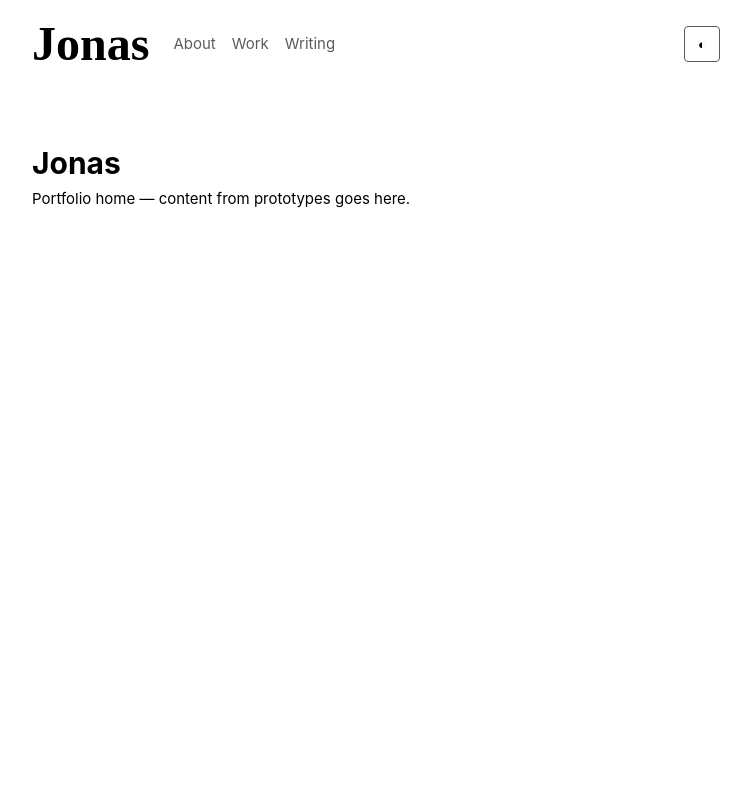
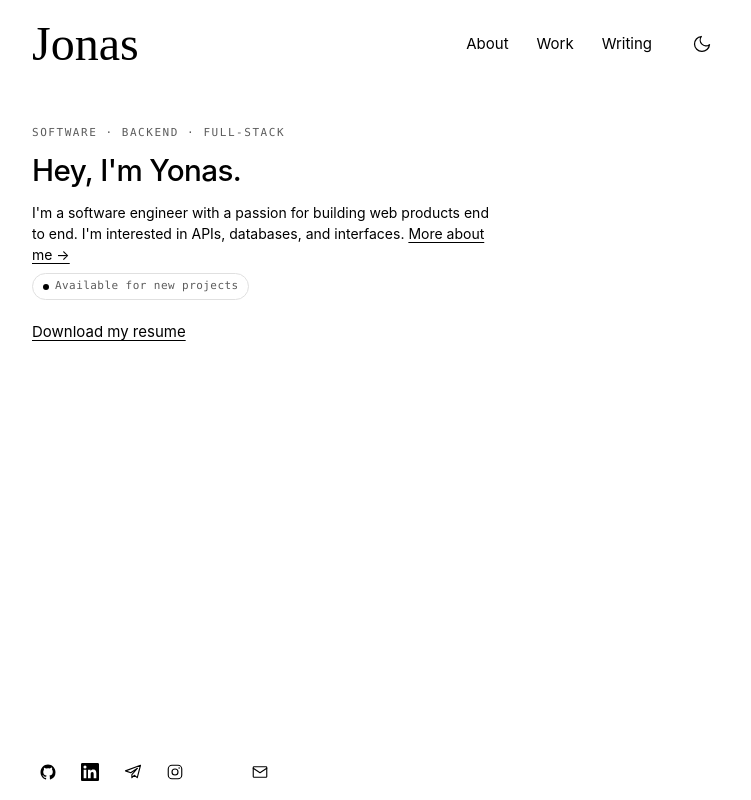
Before and after one commit to J0na555/v3, an Astro site: page / in a window 1280 px wide. Shown: the whole page, without its empty margins (264-1015 px from the left). Built offline with nearby package versions, Linux system fonts and the light colour scheme; Astro itself is replaced by a stand-in of ours; a web font is replaced by a local one.

Commit message:
Add hero section

```diff
--- a/src/components/SiteHeader.astro
+++ b/src/components/SiteHeader.astro
@@ -5,54 +5,25 @@ import ThemeToggle from './ThemeToggle.astro';
 const pathname = Astro.url.pathname;
 ---
 
-<header class="site-header">
-	<a class="logo" href="/">Jonas</a>
-	<nav aria-label="Primary">
-		<ul>
+<header class="site-head">
+	<a href="/" class="site-logo">Jonas</a>
+	<div class="head-end">
+		<nav aria-label="Primary">
 			{
-				navItems.map((item) => (
-					<li>
+				navItems.map((item) => {
+					const active = isActive(pathname, item.href);
+					return (
 						<a
 							href={item.href}
-							aria-current={isActive(pathname, item.href) ? 'page' : undefined}
+							class:list={{ 'is-active': active }}
+							aria-current={active ? 'page' : undefined}
 						>
 							{item.label}
 						</a>
-					</li>
-				))
+					);
+				})
 			}
-		</ul>
-	</nav>
-	<ThemeToggle />
+		</nav>
+		<ThemeToggle />
+	</div>
 </header>
-
-<style>
-	.site-header {
-		display: flex;
-		align-items: center;
-		gap: 1.5rem;
-		margin-bottom: 2rem;
-	}
-
-	.logo {
-		font-weight: 600;
-		text-decoration: none;
-	}
-
-	nav ul {
-		display: flex;
-		gap: 1rem;
-		list-style: none;
-		margin: 0;
-		padding: 0;
-	}
-
-	nav a {
-		text-decoration: none;
-		color: var(--muted);
-	}
-
-	nav a[aria-current='page'] {
-		color: var(--fg);
-	}
-</style>
--- a/src/components/SocialFooter.astro
+++ b/src/components/SocialFooter.astro
@@ -1,10 +1,61 @@
-<footer class="social-footer" aria-label="Social links">
-	<!-- Social SVG cluster from prototypes goes here -->
-</footer>
-
-<style>
-	.social-footer {
-		margin-top: 2rem;
-		color: var(--muted);
-	}
-</style>
+<nav class="social" aria-label="Social links">
+	<a
+		href="https://github.com/J0na555"
+		target="_blank"
+		rel="noopener noreferrer"
+		aria-label="GitHub"
+	>
+		<svg viewBox="0 0 24 24" aria-hidden="true"
+			><path
+				d="M12 2C6.48 2 2 6.58 2 12.26c0 4.5 2.87 8.32 6.84 9.67.5.1.68-.22.68-.48 0-.24-.01-.87-.01-1.7-2.78.62-3.37-1.36-3.37-1.36-.45-1.18-1.12-1.5-1.12-1.5-.92-.64.07-.63.07-.63 1.02.07 1.55 1.07 1.55 1.07.9 1.58 2.36 1.12 2.94.86.09-.67.35-1.12.64-1.38-2.22-.26-4.56-1.14-4.56-5.08 0-1.12.39-2.03 1.03-2.75-.1-.26-.45-1.3.1-2.7 0 0 .84-.28 2.75 1.05A9.2 9.2 0 0 1 12 6.84c.85 0 1.71.12 2.51.34 1.9-1.33 2.74-1.05 2.74-1.05.55 1.4.2 2.44.1 2.7.64.72 1.03 1.63 1.03 2.75 0 3.95-2.34 4.82-4.57 5.08.36.32.68.94.68 1.9 0 1.37-.01 2.47-.01 2.81 0 .27.18.58.69.48A10.03 10.03 0 0 0 22 12.26C22 6.58 17.52 2 12 2z"
+			></path></svg
+		>
+	</a>
+	<a
+		href="https://www.linkedin.com/in/yonas-girma-339038386/"
+		target="_blank"
+		rel="noopener noreferrer"
+		aria-label="LinkedIn"
+	>
+		<svg viewBox="0 0 24 24" aria-hidden="true"
+			><path
+				d="M20.447 20.452h-3.554v-5.569c0-1.328-.027-3.037-1.852-3.037-1.853 0-2.136 1.445-2.136 2.939v5.667H9.351V9h3.414v1.561h.046c.477-.9 1.637-1.85 3.37-1.85 3.601 0 4.267 2.37 4.267 5.455v6.286zM5.337 7.433a2.062 2.062 0 0 1-2.063-2.065 2.062 2.062 0 0 1 2.063-2.063 2.062 2.062 0 0 1 2.063 2.065 2.062 2.062 0 0 1-2.063 2.065zm1.782 13.019H3.555V9h3.564v11.452zM22.225 0H1.771C.792 0 0 .774 0 1.729v20.542C0 23.227.792 24 1.771 24h20.451C23.2 24 24 23.227 24 22.271V1.729C24 .774 23.2 0 22.222 0h.003z"
+			></path></svg
+		>
+	</a>
+	<a
+		href="https://t.me/JONAZZ2"
+		target="_blank"
+		rel="noopener noreferrer"
+		aria-label="Telegram"
+	>
+		<svg viewBox="0 0 24 24" aria-hidden="true"
+			><path d="M22 3L2 10.5l7 2.5L18 7l-7.5 8.5v4l3.2-3.1 4 3.1L22 3z"></path></svg
+		>
+	</a>
+	<a
+		href="https://instagram.com/"
+		target="_blank"
+		rel="noopener noreferrer"
+		aria-label="Instagram"
+	>
+		<svg viewBox="0 0 24 24" aria-hidden="true"
+			><rect x="3" y="3" width="18" height="18" rx="5"></rect><circle
+				cx="12"
+				cy="12"
+				r="4"></circle><circle cx="17.5" cy="6.5" r="1" fill="currentColor" stroke="none"
+			></circle></svg
+		>
+	</a>
+	<a href="https://x.com/" target="_blank" rel="noopener noreferrer" aria-label="X">
+		<svg viewBox="0 0 24 24" aria-hidden="true"
+			><path d="M4 4l16 16M20 4L4 20"></path></svg
+		>
+	</a>
+	<a href="mailto:xjonasg@gmail.com" aria-label="Email">
+		<svg viewBox="0 0 24 24" aria-hidden="true"
+			><rect x="3" y="5" width="18" height="14" rx="1"></rect><path d="M3 7l9 6 9-6"
+			></path></svg
+		>
+	</a>
+</nav>
--- a/src/components/ThemeToggle.astro
+++ b/src/components/ThemeToggle.astro
@@ -1,44 +1,46 @@
-<button type="button" class="theme-toggle" aria-label="Toggle theme">
-	<span aria-hidden="true">◐</span>
+<button type="button" class="theme-btn" aria-label="Switch to light mode">
+	<svg class="icon-sun" viewBox="0 0 24 24" aria-hidden="true" hidden>
+		<circle cx="12" cy="12" r="4"></circle>
+		<path
+			d="M12 2v2M12 20v2M4.93 4.93l1.41 1.41M17.66 17.66l1.41 1.41M2 12h2M20 12h2M4.93 19.07l1.41-1.41M17.66 6.34l1.41-1.41"
+		></path>
+	</svg>
+	<svg class="icon-moon" viewBox="0 0 24 24" aria-hidden="true">
+		<path d="M21 12.79A9 9 0 1 1 11.21 3 7 7 0 0 0 21 12.79z"></path>
+	</svg>
 </button>
 
 <script>
 	const storageKey = 'theme';
 
-	function applyTheme(theme: 'light' | 'dark') {
-		document.documentElement.classList.toggle('theme-light', theme === 'light');
+	function applyTheme(button: Element, light: boolean) {
+		document.documentElement.classList.toggle('theme-light', light);
+		const sun = button.querySelector('.icon-sun');
+		const moon = button.querySelector('.icon-moon');
+		if (sun instanceof SVGElement) sun.hidden = !light;
+		if (moon instanceof SVGElement) moon.hidden = light;
+		button.setAttribute(
+			'aria-label',
+			light ? 'Switch to dark mode' : 'Switch to light mode',
+		);
 	}
 
-	function getPreferredTheme(): 'light' | 'dark' {
+	function getPreferredTheme(): boolean {
 		const stored = localStorage.getItem(storageKey);
-		if (stored === 'light' || stored === 'dark') return stored;
-		return window.matchMedia('(prefers-color-scheme: light)').matches
-			? 'light'
-			: 'dark';
+		if (stored === 'light') return true;
+		if (stored === 'dark') return false;
+		return window.matchMedia('(prefers-color-scheme: light)').matches;
 	}
 
-	applyTheme(getPreferredTheme());
-
-	document.querySelectorAll('.theme-toggle').forEach((button) => {
+	const light = getPreferredTheme();
+	document.querySelectorAll('.theme-btn').forEach((button) => {
+		applyTheme(button, light);
 		button.addEventListener('click', () => {
-			const next =
-				document.documentElement.classList.contains('theme-light')
-					? 'dark'
-					: 'light';
-			localStorage.setItem(storageKey, next);
-			applyTheme(next);
+			const next = !document.documentElement.classList.contains('theme-light');
+			localStorage.setItem(storageKey, next ? 'light' : 'dark');
+			document.querySelectorAll('.theme-btn').forEach((btn) => {
+				applyTheme(btn, next);
+			});
 		});
 	});
 </script>
-
-<style>
-	.theme-toggle {
-		margin-left: auto;
-		background: none;
-		border: 1px solid var(--muted);
-		color: inherit;
-		cursor: pointer;
-		padding: 0.25rem 0.5rem;
-		border-radius: 0.25rem;
-	}
-</style>
--- a/src/lib/nav.ts
+++ b/src/lib/nav.ts
@@ -9,7 +9,15 @@ export const navItems: NavItem[] = [
 	{ href: '/writing/', label: 'Writing' },
 ];
 
+function normalizePath(path: string): string {
+	const withLeading = path.startsWith('/') ? path : `/${path}`;
+	if (withLeading === '/') return '/';
+	return withLeading.endsWith('/') ? withLeading : `${withLeading}/`;
+}
+
 export function isActive(pathname: string, href: string): boolean {
-	const normalized = href.endsWith('/') ? href : `${href}/`;
-	return pathname === normalized || pathname.startsWith(normalized);
+	const current = normalizePath(pathname);
+	const target = normalizePath(href);
+	if (current === target) return true;
+	return current.startsWith(target) && target !== '/';
 }
--- a/src/pages/index.astro
+++ b/src/pages/index.astro
@@ -4,11 +4,30 @@ import SiteHeader from '../components/SiteHeader.astro';
 import SocialFooter from '../components/SocialFooter.astro';
 ---
 
-<HomeLayout title="Jonas">
+<HomeLayout title="Jonas — Portfolio">
 	<SiteHeader />
 	<main class="main">
-		<h1>Jonas</h1>
-		<p>Portfolio home — content from prototypes goes here.</p>
+		<div class="main-top">
+			<p class="eyebrow">Software · backend · full-stack</p>
+			<h1 class="greeting">Hey, I'm Yonas.</h1>
+			<div class="intro">
+				<p>
+					I'm a software engineer with a passion for building web products end to end. I'm interested in APIs, databases, and interfaces.
+					<a href="/about/" class="link-accent">More about me →</a>
+				</p>
+				<p class="status-pill">Available for new projects</p>
+			</div>
+			<div class="actions">
+				<p>
+					<a
+						href="/Yonas_Girma_Resume.pdf"
+						class="link-accent"
+						target="_blank"
+						rel="noopener noreferrer">Download my resume</a
+					>
+				</p>
+			</div>
+		</div>
 	</main>
 	<SocialFooter />
 </HomeLayout>
```
